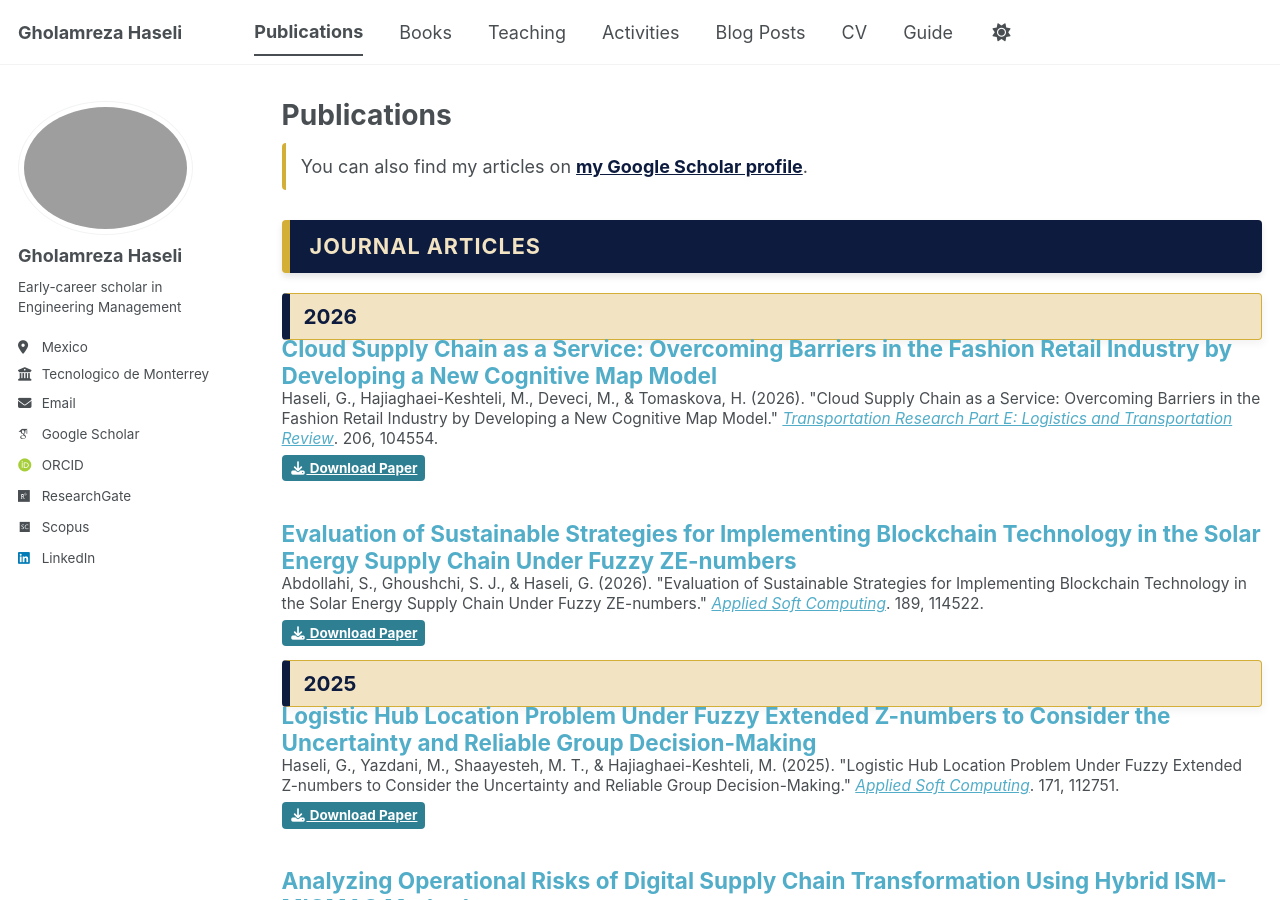
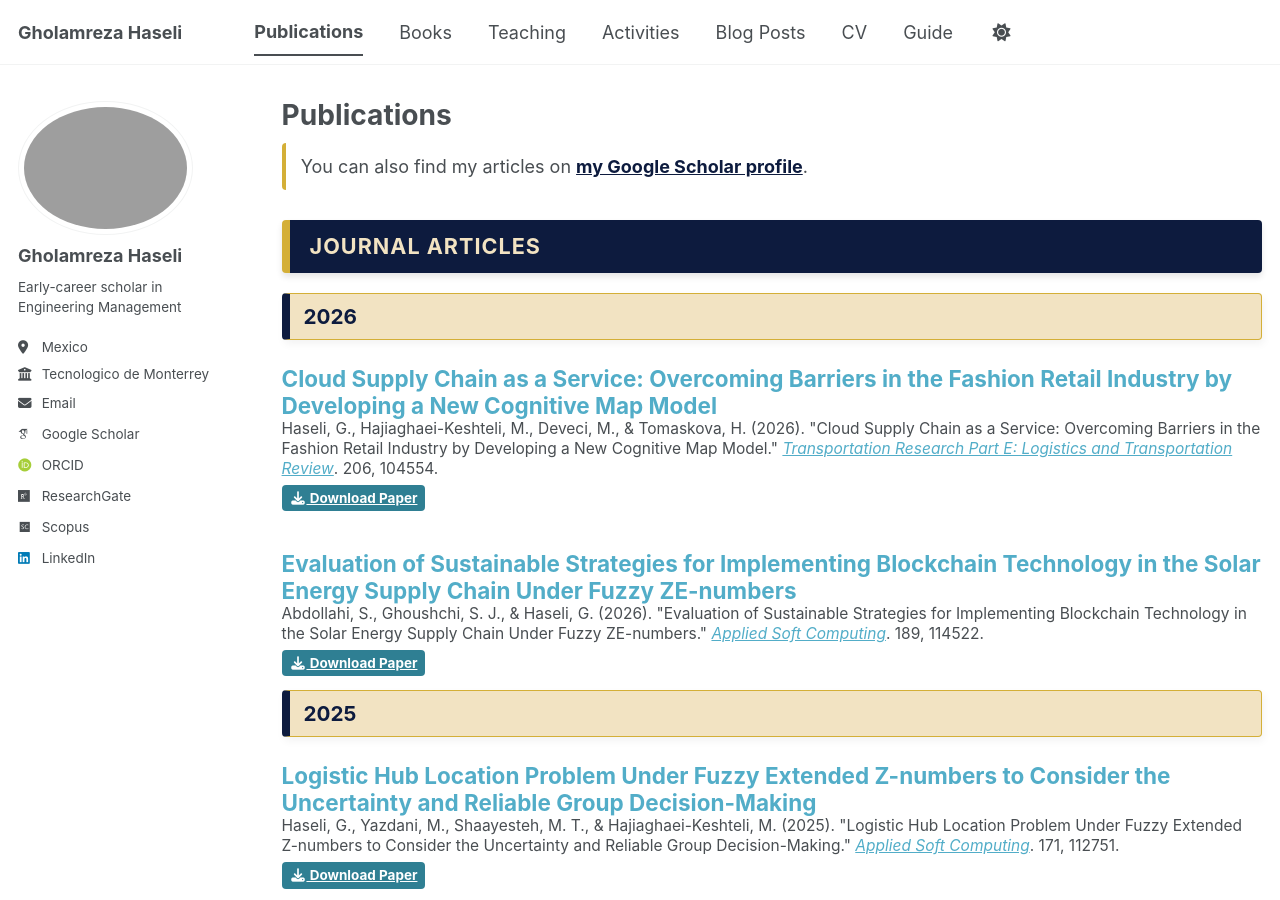
Before and after one commit to Gholamreza-Haseli/Gholamreza-Haseli.github.io, a Jekyll site: the page built from _pages/publications.html, in a window 1280 px wide and 900 px high. Built offline with Jekyll 4.4.1, drawn with Linux system fonts in a browser that asks for light colours; some web fonts are replaced; a script bundle is joined from its source files by our own code; library files that are not in the unit come from our copies.

Commit message:
Update publications.html

```diff
--- a/_pages/publications.html
+++ b/_pages/publications.html
@@ -71,7 +71,7 @@ author_profile: true
 
       {% assign year_posts = all_posts | where: "year", current_year | sort: "priority" %}
 
-      <div style="margin-top: -50px;">
+      <div style="margin-top: -20px;">
         {% for post in year_posts %}
         <div class="pub-item-wrapper">
             {% include archive-single.html %}
```
